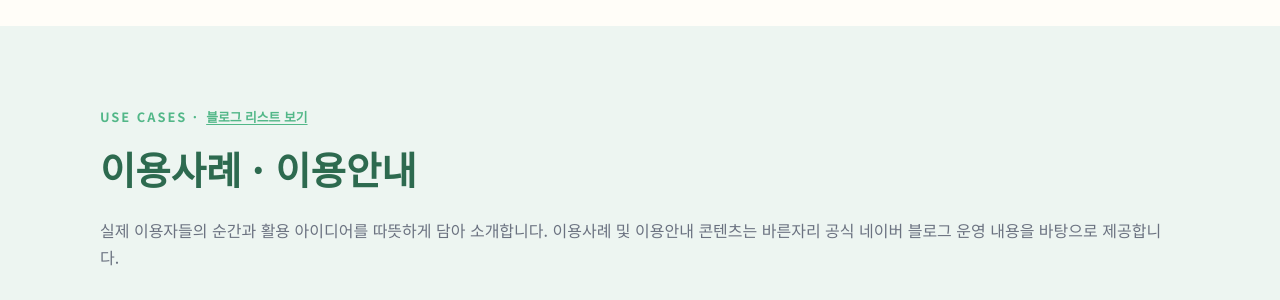
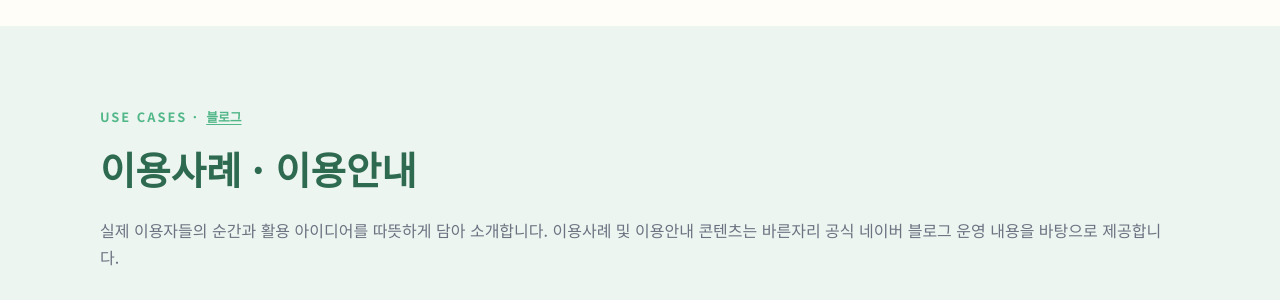
Before and after one commit to bareunspace/blog, a Jekyll site: the page built from index.html, in a window 1280 px wide and 900 px high, scrolled down 4361 px. Shown: the part 153-453 px from the top of the window. Built offline with Jekyll 4.4.1, drawn with Linux system fonts in a browser that asks for light colours.

Commit message:
chore: 블로그 링크 문구 간소화

```diff
--- a/_data/navigation.yml
+++ b/_data/navigation.yml
@@ -11,7 +11,7 @@
   - label: 이용사례
     href: "#testimonials"
     children:
-      - label: 블로그 리스트 보기
+      - label: 블로그
         href: "blog.html#blog-onsite"
   - label: 문의
     href: "#contact"
--- a/index.html
+++ b/index.html
@@ -359,7 +359,7 @@
   <!-- ── Testimonials ── -->
   <section id="testimonials">
     <div class="section-inner">
-      <p class="section-label">Use Cases · <a class="section-label-link" href="{{ '/blog.html#blog-onsite' | relative_url }}">블로그 리스트 보기</a></p>
+      <p class="section-label">Use Cases · <a class="section-label-link" href="{{ '/blog.html#blog-onsite' | relative_url }}">블로그</a></p>
       <h2 class="section-title">이용사례 · 이용안내</h2>
       <p class="section-desc">실제 이용자들의 순간과 활용 아이디어를 따뜻하게 담아 소개합니다. 이용사례 및 이용안내 콘텐츠는 바른자리 공식 네이버 블로그 운영 내용을 바탕으로 제공합니다.</p>
       <script type="application/json" id="naverBlogFallbackData">{{ site.data.naver_blog.posts | jsonify }}</script>
```
